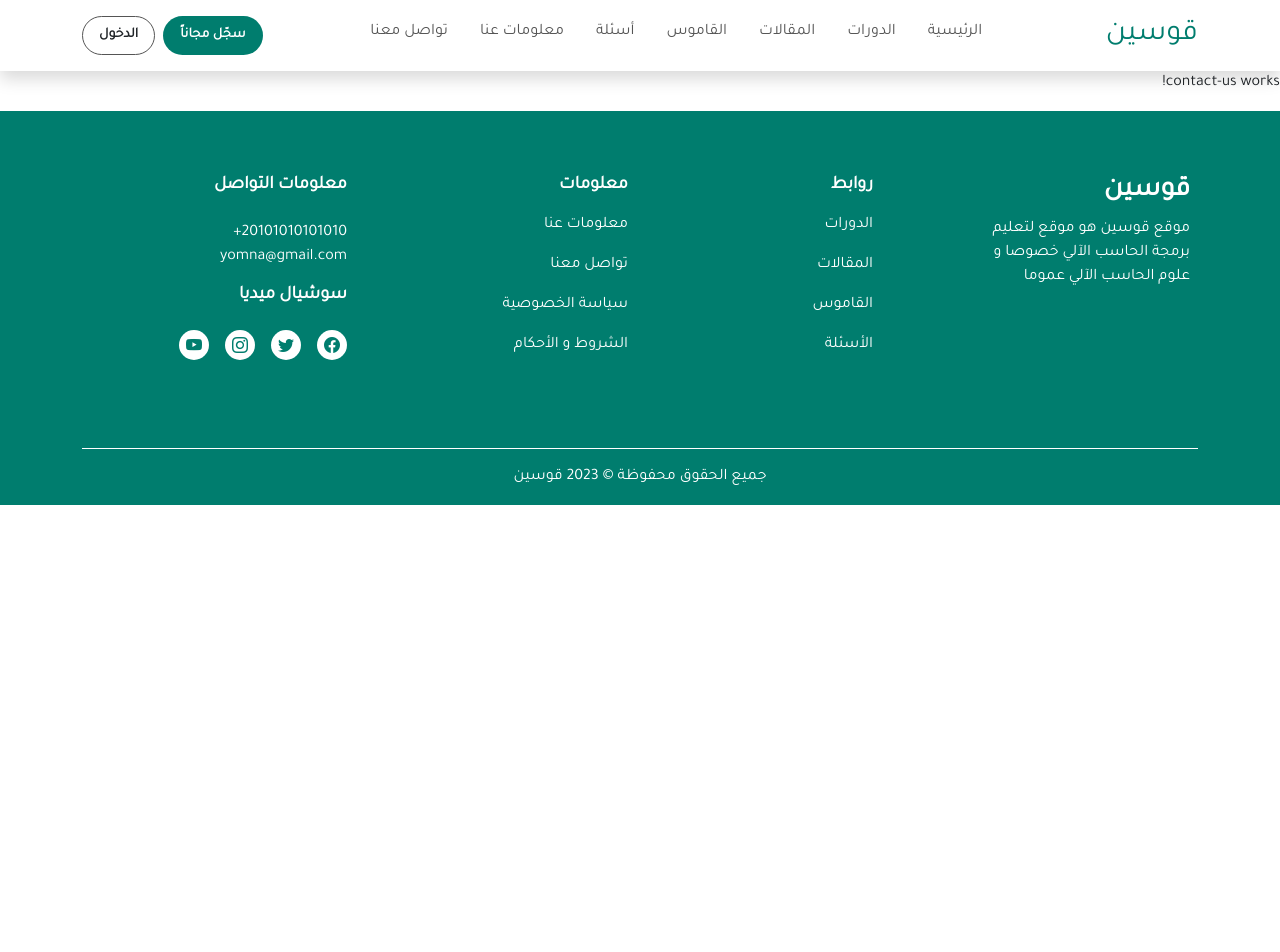
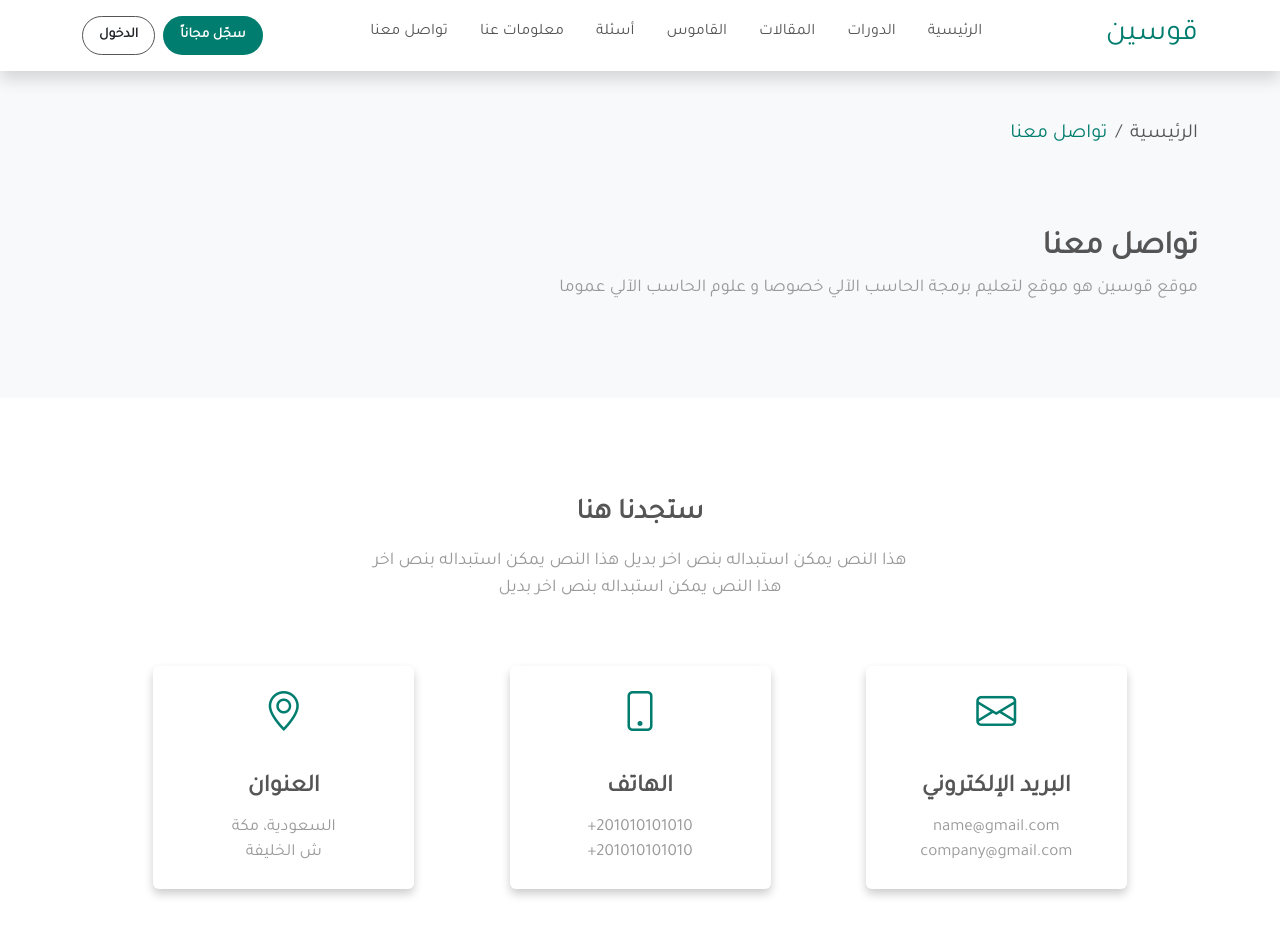
Before and after one commit to YOmnAA98/qwsain, an Angular app: page /contact-us in a window 1280 px wide. Shown: the top 952 px of the page. Before the commit the page ends 800 px from the top, so only its background shows below. Built offline with nearby package versions, Linux system fonts and the light colour scheme; what angular-code-input would draw is missing.

Commit message:
create dictionary & contact-us pages

```diff
--- a/src/app/Pages/about/about.component.css
+++ b/src/app/Pages/about/about.component.css
@@ -22,6 +22,7 @@
     margin-bottom: 0px;
     color: var(--white-color);
     height: 50px;
+    overflow-y: hidden;
 }
 .about .feature-photo img,
 .about .feature-info{
--- a/src/app/Pages/about/about.component.html
+++ b/src/app/Pages/about/about.component.html
@@ -1,7 +1,7 @@
 <section id="about" class="about" name="about">
     <div class="about-title bg-light py-5">
         <div class="container-xl">
-            <div class="about-breadcrumb">
+            <div class="breadcrumb">
                 <nav aria-label="breadcrumb">
                     <ol class="breadcrumb">
                     <li class="breadcrumb-item"><a routerLink="/home">الرئيسية</a></li>
--- a/src/app/Pages/articles/articles.component.html
+++ b/src/app/Pages/articles/articles.component.html
@@ -1,6 +1,6 @@
 <section id="articles" class="articles" name="articles">
     <div class="container-xl">
-        <div class="articles-breadcrumb pt-5">
+        <div class="breadcrumb pt-5">
             <nav aria-label="breadcrumb">
                 <ol class="breadcrumb">
                   <li class="breadcrumb-item"><a routerLink="/home">الرئيسية</a></li>
--- a/src/app/Pages/contact-us/contact-us.component.css
+++ b/src/app/Pages/contact-us/contact-us.component.css
@@ -0,0 +1,62 @@
+.contact .contact-title h1{
+    font-size: 32px;
+}
+.contact .contact-title p{
+    font-size: 18px;
+    color: var(--text-color);
+}
+.contact .contact-content{
+    margin: 100px 0px;
+}
+.contact .contact-content h2{
+    font-size: 28px;
+}
+.contact .content-title p, .contact .contact-form form p{
+    font-size: 18px;
+    color: var(--text-color);
+    width: 50%;
+    margin: auto;
+}
+.contact .contact-features .feature-info{
+    box-shadow: 0px 5px 10px rgba(0, 0, 0, 0.2);
+}
+.contact .contact-features .feature i{
+    font-size: 40px;
+    color: var(--primary-color);
+}
+.contact .contact-features .feature h3{
+    font-size: 24px;
+}
+.contact .contact-features .feature p{
+    font-size: 17px;
+    color: var(--text-color);
+    height: 50px;
+    overflow-y: hidden;
+}
+.contact .contact-features .feature-info:hover{
+    background-color: var(--primary-color);
+    box-shadow: none;
+    transition: all ease-in-out 0.3s;
+}
+.contact .contact-features .feature-info:hover i, .contact .contact-features .feature-info:hover h3, .contact .contact-features .feature-info:hover p{
+    color: var(--white-color);
+    transition: all ease-in-out 0.3s;
+}
+
+/* form */
+.contact .contact-form form input, .contact .contact-form form textarea{
+    background-color: transparent;
+}
+.contact .contact-form form input:focus, .contact .contact-form form textarea:focus{
+    border: 1px solid var(--primary-color);
+}
+.contact .contact-form form button{
+    background-color: var(--primary-color);
+    color: var(--white-color);
+}
+
+@media screen and (max-width: 992px) {
+    .contact .contact-content p, .contact .contact-form form p{
+        width: 100%;
+    }
+}
--- a/src/app/Pages/contact-us/contact-us.component.html
+++ b/src/app/Pages/contact-us/contact-us.component.html
@@ -1 +1,80 @@
-<p>contact-us works!</p>
+<section id="contact" class="contact" name="contact">
+    <div class="contact-title bg-light py-5">
+        <div class="container-xl">
+            <div class="breadcrumb">
+                <nav aria-label="breadcrumb">
+                    <ol class="breadcrumb">
+                    <li class="breadcrumb-item"><a routerLink="/home">الرئيسية</a></li>
+                    <li class="breadcrumb-item active" aria-current="page">تواصل معنا</li>
+                    </ol>
+                </nav>
+           </div>
+
+           <h1 class="pt-5 mt-3 mb-2">تواصل معنا</h1>
+           <p class="mb-5">موقع قوسين هو موقع لتعليم برمجة الحاسب الآلي خصوصا و علوم الحاسب الآلي عموما</p>
+        </div>
+    </div>
+
+    <div class="contact-content">
+        <div class="container-xl">
+            <div class="content-title text-center">
+                <h2>ستجدنا هنا</h2>
+                <p class="py-2">هذا النص يمكن استبداله بنص اخر بديل هذا النص يمكن استبداله بنص اخر هذا النص يمكن استبداله بنص اخر بديل</p>
+            </div>
+            <div class="contact-features row justify-content-evenly align-items-center my-5">
+                <div class="feature col-lg-3 my-2">
+                    <div class="feature-info rounded-2 d-flex justify-content-center align-items-center py-4">
+                        <div class="text-center">
+                            <i class="bi bi-envelope"></i>
+                            <h3 class="pb-1 pt-4">البريد الإلكتروني</h3>
+                            <p class="mb-0">name@gmail.com <br> company@gmail.com</p>
+                        </div>
+                    </div>
+                </div>
+                <div class="feature col-lg-3 my-2">
+                    <div class="feature-info rounded-2 d-flex justify-content-center align-items-center py-4">
+                        <div class="text-center">
+                            <i class="bi bi-phone"></i>
+                            <h3 class="pb-1 pt-4">الهاتف</h3>
+                            <p class="mb-0">201010101010+<br> 201010101010+</p>
+                        </div>
+                    </div>
+                </div>
+                <div class="feature col-lg-3 my-2">
+                    <div class="feature-info rounded-2 d-flex justify-content-center align-items-center py-4">
+                        <div class="text-center">
+                            <i class="bi bi-geo-alt"></i>
+                            <h3 class="pb-1 pt-4">العنوان</h3>
+                            <p class="mb-0">السعودية، مكة<br> ش الخليفة</p>
+                        </div>
+                    </div>
+                </div>
+            </div>
+        </div>
+    </div>
+
+    <div class="contact-form bg-light">
+        <div class="container-xl">
+            <form class="row justify-content-center py-5" name="contactForm">
+                <div class="col-lg-10 py-5">
+                    <div class="form-title text-center">
+                        <h2>إبق على تواصل</h2>
+                        <p class="py-2">هل لديك رسالة تود قولها لنا، تواصل معنا هنا</p>
+                    </div>
+                    <div class="row row-cols-md-2 mt-5">
+                        <div class="mb-4">
+                            <input type="email" class="form-control shadow-none text-start py-2" placeholder="البريد الإلكتروني" name="email" autocomplete="email">
+                        </div>
+                        <div class="mb-4">
+                            <input type="text" class="form-control shadow-none py-2" placeholder="الاسم" name="name" autocomplete="name">
+                        </div>
+                    </div>
+                    <div class="mb-4">
+                        <textarea class="form-control shadow-none" placeholder="الرسالة" rows="6" name="message"></textarea>
+                    </div>
+                    <button type="button" class="btn rounded-pill px-4 py-2">أرسل الرسالة</button>
+                </div>
+            </form>
+        </div>
+    </div>
+</section>
--- a/src/app/Pages/courses/courses.component.html
+++ b/src/app/Pages/courses/courses.component.html
@@ -1,6 +1,6 @@
 <section id="courses" class="courses" name="courses">
      <div class="container-xl">
-        <div class="courses-breadcrumb pt-5">
+        <div class="breadcrumb pt-5">
             <nav aria-label="breadcrumb">
                 <ol class="breadcrumb">
                   <li class="breadcrumb-item"><a routerLink="/home">الرئيسية</a></li>
--- a/src/app/Pages/dictionary/dictionary.component.css
+++ b/src/app/Pages/dictionary/dictionary.component.css
@@ -0,0 +1,13 @@
+.dictionary{
+    background-color: var(--light-bg);
+}
+.dictionary .dictionary-title{
+    background-color: var(--primary-color);
+}
+.dictionary .dictionary-title h1{
+    font-size: 32px;
+    color: var(--white-color);
+}
+.dictionary .dictionary-content h2{
+    font-size: 24px;
+}
--- a/src/app/Pages/dictionary/dictionary.component.html
+++ b/src/app/Pages/dictionary/dictionary.component.html
@@ -1 +1,47 @@
-<p>dictionary works!</p>
+<section id="dictionary" class="dictionary py-5" name="dictionary">
+    <div class="container-xl">
+        <div class="breadcrumb">
+            <nav aria-label="breadcrumb">
+                <ol class="breadcrumb">
+                  <li class="breadcrumb-item"><a routerLink="/home">الرئيسية</a></li>
+                  <li class="breadcrumb-item active" aria-current="page">القاموس</li>
+                </ol>
+            </nav>
+        </div>
+
+        <div class="dictionary-title text-center rounded-2">
+            <h1 class="mt-5 mb-0 py-2">كلمات</h1>
+        </div>
+        <div class="dictionary-content bg-white py-5">
+          <h2 class="px-4">* تطبيقات الويب</h2>
+            <div class="table-responsive table-bordered p-4">
+                <table class="table mb-0">
+                      <tr>
+                        <th class="py-2 px-3" scope="col">المصطلح</th>
+                        <td class="py-2 px-3" scope="col">تطبيقات الويب</td>
+                      </tr>
+                      <tr>
+                        <th class="py-2 px-3" scope="row">الكلمة في اللغة الإنجليزية</th>
+                        <td class="py-2 px-3">نسيج، نسيج العنكبوت</td>
+                      </tr>
+                      <tr>
+                        <th class="py-2 px-3" scope="row">الترجمة</th>
+                        <td class="py-2 px-3">تطبيقات الشبكة</td>
+                      </tr>
+                      <tr>
+                        <th class="py-2 px-3" scope="row">تعريب أو ترجمات أخرى</th>
+                        <td class="py-2 px-3">تطبيقات الويب</td>
+                      </tr>
+                      <tr>
+                        <th class="py-2 px-3" scope="col">مصطلحات أخرى</th>
+                        <td class="py-2 px-3" scope="col">web</td>
+                      </tr>
+                      <tr>
+                        <th class="py-2 px-3" scope="col">ما هي</th>
+                        <td class="py-2 px-3" scope="col">تطبيقات الويب هي تطبيقات تخص التطبيقات التي تظهر من خلال  متصفحات الانترنت</td>
+                      </tr>
+                  </table>
+              </div>
+        </div>
+    </div>
+</section>
--- a/src/app/Pages/questions/questions.component.css
+++ b/src/app/Pages/questions/questions.component.css
@@ -1,6 +1,10 @@
 /* title */
+.questions .questions-title{
+    background-color: var(--primary-color);
+}
 .questions .questions-title h1{
     font-size: 32px;
+    color: var(--white-color);
 }
 
 /* content */
--- a/src/app/Pages/questions/questions.component.html
+++ b/src/app/Pages/questions/questions.component.html
@@ -9,8 +9,8 @@
             </nav>
        </div>
        <!-- title -->
-       <div class="questions-title text-center my-5">
-        <h1>أسئلة شائعة</h1>
+       <div class="questions-title text-center rounded-2 my-5">
+        <h1 class="py-2">أسئلة شائعة</h1>
        </div>
        <!-- content -->
        <div class="questions-content row justify-content-center">
```
Also changed, not shown: src/app/Pages/course-tutorial/course-tutorial.component.css (+9 -1 lines), src/app/Pages/course-tutorial/course-tutorial.component.html (+14 -14 lines).
